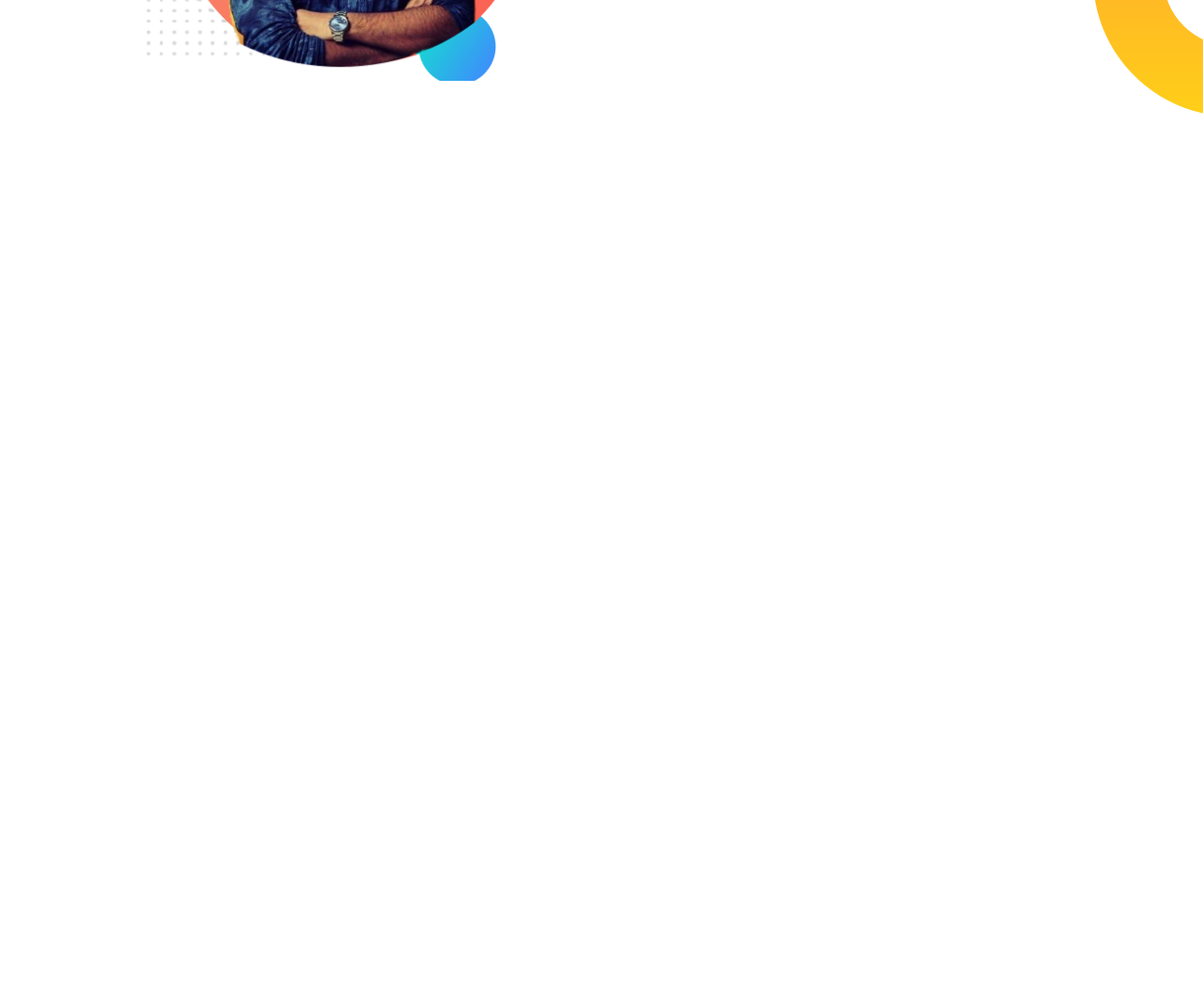
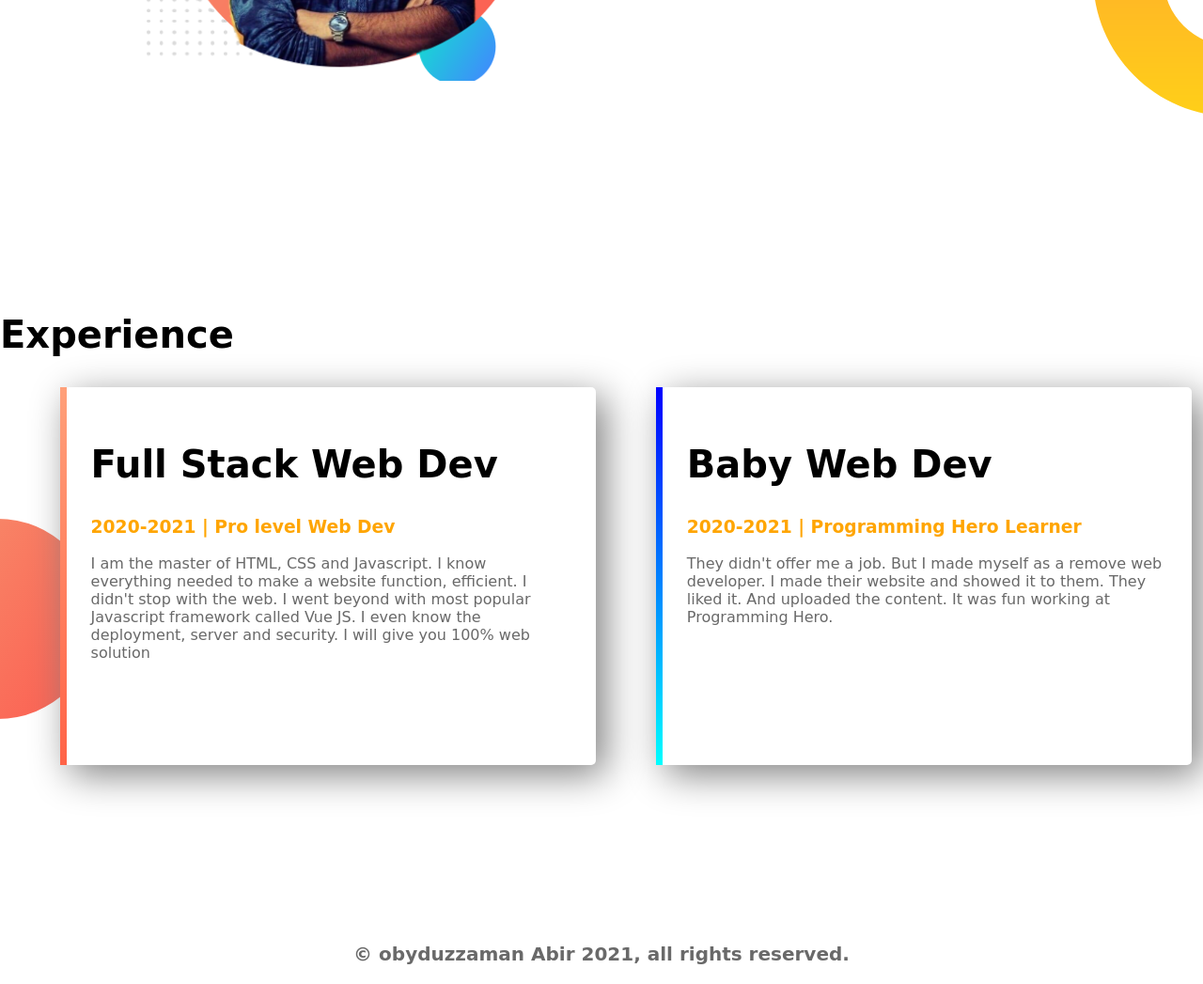
Before and after one commit to Obyduzzaman-Abir/portfolio, a plain HTML site: page index.html in a window 1280 px wide. Shown: the part 1000-2047 px from the top of the page at 94% size. Before the commit the page ends 1300 px from the top, so only its background shows below. Drawn offline with Linux system fonts and the light colour scheme; a web font is replaced by a local one.

Commit message:
Full and Final

```diff
--- a/index.html
+++ b/index.html
@@ -28,16 +28,38 @@
     <div class="half-width">
         <img src="img/dpro.png" alt="pro2">
     </div>
-        <div class="half-width">
+    <div class="half-width">
             <h2>Big Dream</h2>
             <h3>Become a Developer</h3>
             <p>My dream is to become a software engineer . I've been trying to learn programming for the past couple days.I am trying hard and soul to make myself prove. </p>
             <a  class="link-button"target="blank"href="https://www.facebook.com/profile.php?id=100010004771980">My Facebook</a>
 
-        </div>
+    </div>
+
+    </section>
+
+    <section class="experience-area">
+            <h2>Experience</h2>
+            <div  id="full-stack" class="half-width single-ex">
+                <h2>Full Stack Web Dev</h2>
+                <h3 class="highlight" >2020-2021 | Pro level Web Dev </h3>
+                <p>I am the master of HTML, CSS and Javascript. I know everything needed to make a website function, efficient. I didn't stop with the web. I went beyond with most popular Javascript framework called Vue JS. I even know the deployment, server and security. I will give you 100% web solution</p>
+            </div>
+
+            <div id="baby-web" class="half-width single-ex">
+                <h2>Baby Web Dev</h2>
+                <h3 class="highlight" >2020-2021 | Programming Hero Learner</h3>
+                <p>They didn't offer me a job. But I made myself as a remove web developer. I made their website and showed it to them. They liked it. And uploaded the content. It was fun working at Programming Hero.</p>
+            </div>
+
+
+    </section>
+    <footer>
+        <p>© obyduzzaman Abir 2021, all rights reserved.</p>
+    </footer>
 
 
 
-   </section>
+
 </body>
 </html>
--- a/style.css
+++ b/style.css
@@ -29,6 +29,7 @@ p{
     float: left;
     margin-left:5%;
     padding:2%;
+    overflow: hidden;
 
 }
 
@@ -61,5 +62,38 @@ section{
     background-image:url(img/dream-bg.png);
     background-repeat:no-repeat;
     background-position: right;
-    float:right;
+
 }
+
+.single-ex{
+
+    box-shadow: 10px 10px 40px grey;
+    border-radius: 5px;
+    height: 70%;
+    background-color: white;
+}
+
+.experience-area{
+    background-image: url(img/exp-bg.png);
+    background-repeat: no-repeat;
+    background-position: left;
+
+}
+#full-stack{
+    border-left: 7px solid;
+    border-image: linear-gradient(lightsalmon , tomato);
+    border-image-slice: 1;
+}
+
+#baby-web{
+
+    border-left: 7px solid;
+    border-image:linear-gradient(blue , cyan);
+    border-image-slice: 1;
+}
+
+footer p{
+    text-align: center;
+    font-size: 20px;
+    font-weight: 800;
+}
```
